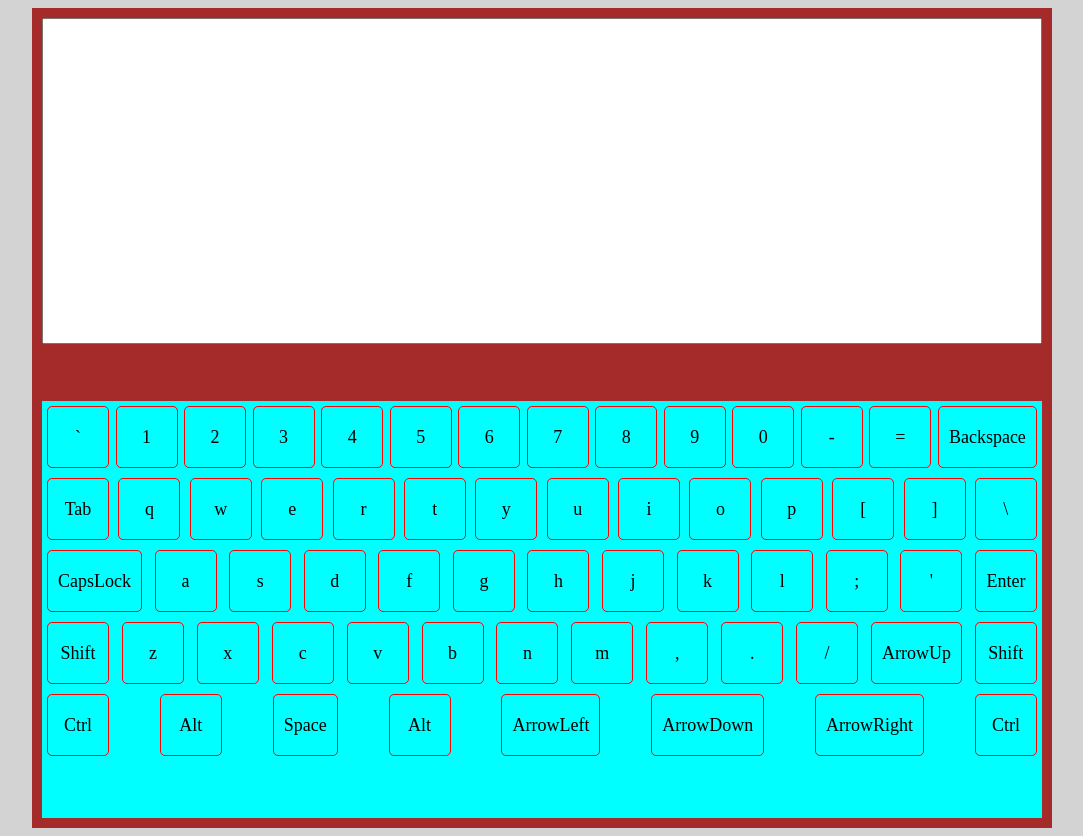
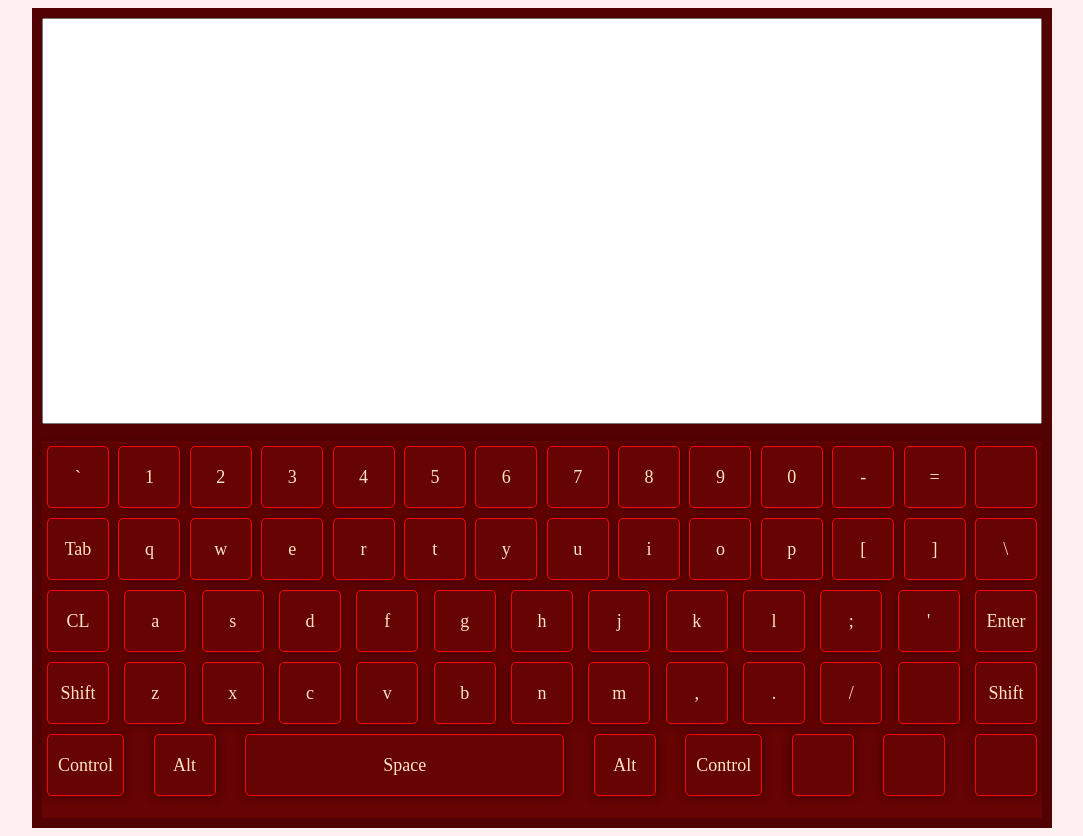
Before and after one commit to 8-ka/8-ka.github.io, a plain HTML site: page index.html in a window 1280 px wide. Shown: the whole page, without its empty margins (98-1181 px from the left). Drawn offline with Linux system fonts and the light colour scheme.

Commit message:
feat: add some styles

```diff
--- a/src/css/style.css
+++ b/src/css/style.css
@@ -1,5 +1,5 @@
 body {
-    background-color: lightgray;
+    background-color: rgba(253, 157, 157, 0.144);
     box-sizing: border-box;
 }
 
@@ -8,19 +8,19 @@ body {
     height: 800px;
     padding: 10px;
     margin: 0 auto;
-    background-color: brown;
+    background-color: rgb(82, 2, 2);
     display: flex;
     flex-wrap: wrap;
 }
 
 .text-area {
     width: 100%;
-    height: 40%;
+    height: 50%;
 }
 
 .keyboard {
     width: 100%;
-    background-color: aqua;
+    background-color: rgb(102, 3, 3);
 }
 
 .keyboard__row {
@@ -29,18 +29,33 @@ body {
     padding: 5px;
 }
 
-.key {
+.keyboard__key {
     min-width: 40px;
+    width: min-content;
     height: 40px;
     font-size: large;
     border: 1px solid red;
     border-radius: 5px;
-    display: flex;
+    display: inline-flex;
     align-items: center;
     justify-content: center;
     padding: 10px;
+    box-shadow: 0 0 10px rgba(0, 0, 0, 0.5);
+    color: #ffe4c4;
 }
 
-.key:hover {
-    background-color: aquamarine;
+.keyboard__key:hover {
+    background-color: rgb(190, 29, 0);
 }
+
+.keyboard__key:active, .active {
+    background-color: rgb(155, 2, 2);
+}
+
+.caps-active {
+    border-color: rgb(42, 165, 48);
+}
+
+.space {
+    width: 30%;
+}
--- a/src/modules/key.js
+++ b/src/modules/key.js
@@ -1,10 +1,15 @@
 const key = (symbol) => {
     const key = document.createElement('div');
-    key.className = 'key';
+    key.className = 'keyboard__key';
+    key.classList.add(symbol.toLowerCase());
 
-    console.log(symbol);
-
-    key.innerText = symbol;
+    key.innerText = symbol === 'CapsLock'
+        ? 'CL' : symbol === 'Backspace'
+        ? '' : symbol === 'ArrowUp'
+        ? '' : symbol === 'ArrowDown'
+        ? '' : symbol === 'ArrowLeft'
+        ? '' : symbol === 'ArrowRight'
+        ? '' : symbol;
 
     return key;
 }
--- a/src/modules/keyboardRow.js
+++ b/src/modules/keyboardRow.js
@@ -7,6 +7,7 @@ const keyboardRow = (btnQty) => {
     for (let i = 0; i < btnQty.length; i++) {
         keyboardRow.appendChild(key(btnQty[i]));
     }
+
     return keyboardRow;
 }
 
--- a/src/modules/keysData.js
+++ b/src/modules/keysData.js
@@ -7,12 +7,12 @@ export const keysData = {
     secondRowRu: ['Tab', 'й', 'ц', 'у', 'к', 'е', 'н', 'г', 'ш', 'щ', 'з', 'х', 'ъ', '\\'],
     shiftSecondRowRu: ['Tab', 'Й', 'Ц', 'У', 'К', 'Е', 'Н', 'Г', 'Ш', 'Щ', 'З', 'Х', 'Ъ', '/'],
     thirdRowEn: ['CapsLock', 'a', 's', 'd', 'f', 'g', 'h', 'j', 'k', 'l', ';', '\'', 'Enter'],
-    shiftThirdRowEn: ['Capslock', 'A', 'S', 'D', 'F', 'G', 'H', 'J', 'K', 'L', ':', '"', 'Enter'],
-    thirdRowRu: ['Capslock', 'ф', 'ы', 'в', 'а', 'п', 'р', 'о', 'л', 'д', 'ж', 'э', 'Enter'],
-    shiftThirdRowRu: ['Capslock', 'Ф', 'Ы', 'В', 'А', 'П', 'Р', 'О', 'Л', 'Д', 'Ж', 'Э', 'Enter'],
+    shiftThirdRowEn: ['CapsLock', 'A', 'S', 'D', 'F', 'G', 'H', 'J', 'K', 'L', ':', '"', 'Enter'],
+    thirdRowRu: ['CapsLock', 'ф', 'ы', 'в', 'а', 'п', 'р', 'о', 'л', 'д', 'ж', 'э', 'Enter'],
+    shiftThirdRowRu: ['CapsLock', 'Ф', 'Ы', 'В', 'А', 'П', 'Р', 'О', 'Л', 'Д', 'Ж', 'Э', 'Enter'],
     fourthRowEn: ['Shift', 'z', 'x', 'c', 'v', 'b', 'n', 'm', ',', '.', '/', 'ArrowUp', 'Shift'],
     shiftFourthRowEn: ['Shift', 'Z', 'X', 'C', 'V', 'B', 'N', 'M', '<', '>', '?', 'ArrowUp', 'Shift'],
     fourthRowRu: ['Shift', 'я', 'ч', 'с', 'м', 'и', 'т', 'ь', 'б', 'ю', '.', 'Shift'],
     shiftFourthRowRu: ['Shift', 'Я', 'Ч', 'С', 'М', 'И', 'Т', 'Ь', 'Б', 'Ю', ',', 'Shift'],
-    fifthRow: ['Ctrl', 'Alt', 'Space', 'Alt', 'ArrowLeft', 'ArrowDown', 'ArrowRight', 'Ctrl'],
+    fifthRow: ['Control', 'Alt', 'Space', 'Alt', 'Control','ArrowLeft', 'ArrowDown', 'ArrowRight'],
 };
--- a/src/modules/screen.js
+++ b/src/modules/screen.js
@@ -1,7 +1,7 @@
 import { keyboardRow } from "./keyboardRow.js";
 import { keysData } from "./keysData.js";
 
-(function() {
+(function () {
   console.log(keyboardRow);
   const container = document.createElement('div');
   container.className = 'container';
@@ -18,9 +18,43 @@ import { keysData } from "./keysData.js";
   container.appendChild(textArea);
   container.appendChild(keyBoard);
 
+  if (document.onkeydown === 'Shift') {
+    keyBoard.appendChild(keyboardRow(keysData.shiftFirstRowEn));
+    keyBoard.appendChild(keyboardRow(keysData.shiftSecondRowEn));
+    keyBoard.appendChild(keyboardRow(keysData.shiftThirdRowEn));
+    keyBoard.appendChild(keyboardRow(keysData.shiftFourthRowEn));
+    keyBoard.appendChild(keyboardRow(keysData.fifthRow));
+  }
+
   keyBoard.appendChild(keyboardRow(keysData.firstRow));
   keyBoard.appendChild(keyboardRow(keysData.secondRowEn));
   keyBoard.appendChild(keyboardRow(keysData.thirdRowEn));
   keyBoard.appendChild(keyboardRow(keysData.fourthRowEn));
   keyBoard.appendChild(keyboardRow(keysData.fifthRow));
+
+  const Keys = document.querySelectorAll('.keyboard__key');
+
+  document.onkeydown = (e) => {
+    for (let key of Keys) {
+      if (e.key === key.innerText) {
+        key.classList.add('active');
+      }
+
+      if (e.key === 'CapsLock') {
+        key.classList.toggle('.caps-active');
+      }
+    }
+
+    console.log(textArea);
+
+    textArea.innerText += e.key;
+  }
+
+  document.onkeyup = (e) => {
+    for (let key of Keys) {
+      if (e.key === key.innerText) {
+        key.classList.remove('active');
+      }
+    }
+  }
 })();
```
Also changed, not shown: src/icons/backspace-bold.svg (added). Lines whose indentation alone changed are shown as unchanged.
